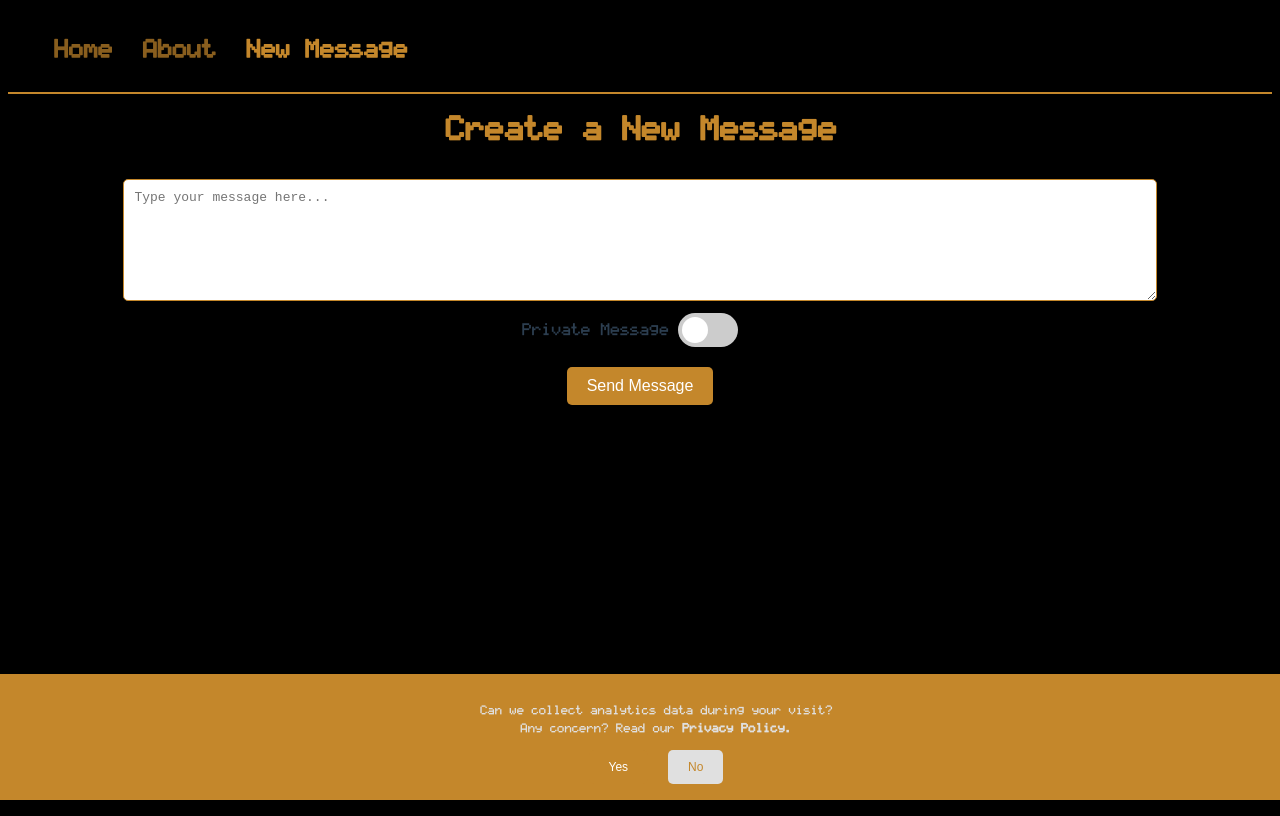
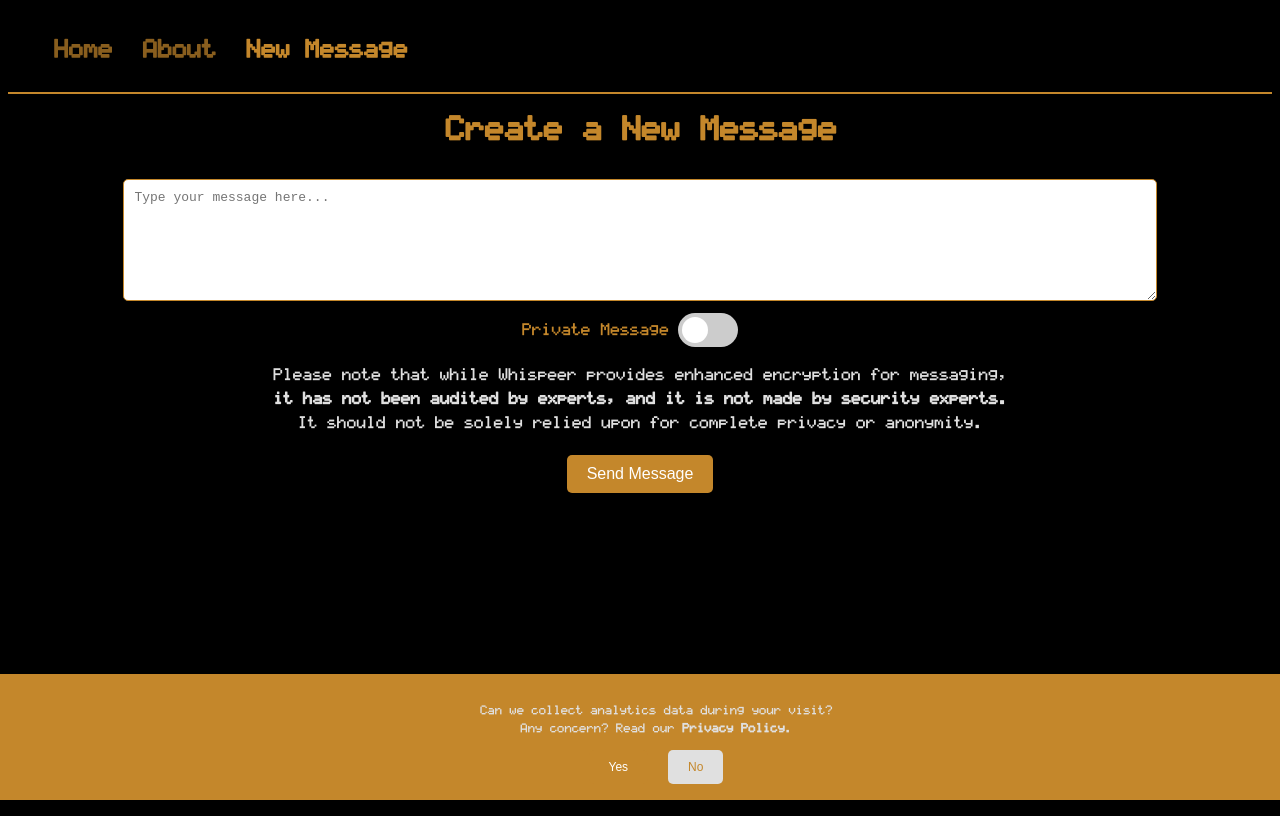
Before and after one commit to whispeer-me/whispeer, a Vue app: page /m/new in a window 1280 px wide. Built offline with nearby package versions, Linux system fonts and the light colour scheme; no server answers.

Commit message:
Add security disclaimer to message creating page

```diff
--- a/src/components/common/ToggleSwitch.vue
+++ b/src/components/common/ToggleSwitch.vue
@@ -44,6 +44,7 @@ export default {
 
   span {
     margin-right: 10px;
+    color: $primary-color;
   }
 
   .switch {
--- a/src/views/message/CreateMessageView.vue
+++ b/src/views/message/CreateMessageView.vue
@@ -28,6 +28,18 @@
           placeholder="Enter a passphrase to encrypt"
           required
         />
+      </div>
+
+      <div class="security-disclaimer">
+        <p>
+          Please note that while Whispeer provides enhanced encryption for
+          messaging, <br />
+          <b
+            >it has not been audited by experts, and it is not made by security
+            experts. </b
+          ><br />
+          It should not be solely relied upon for complete privacy or anonymity.
+        </p>
       </div>
 
       <div class="submit-button">
@@ -228,6 +240,12 @@ $input-padding: 10px;
     @extend %button-style;
   }
 
+  .security-disclaimer {
+    color: $secondary-color;
+    margin: 16px;
+    line-height: 1.5;
+  }
+
   .message-link {
     color: $secondary-color;
     margin-top: 20px;
```
